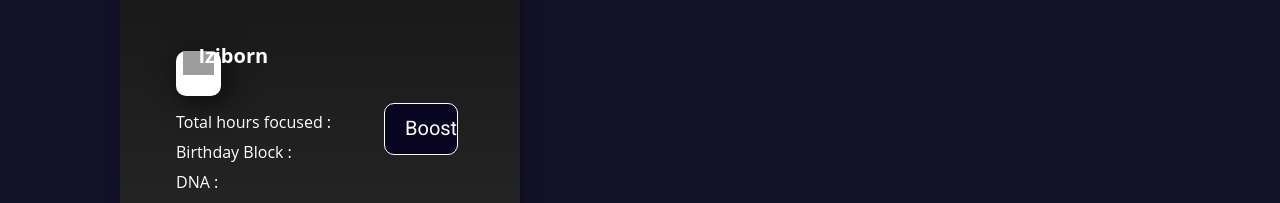
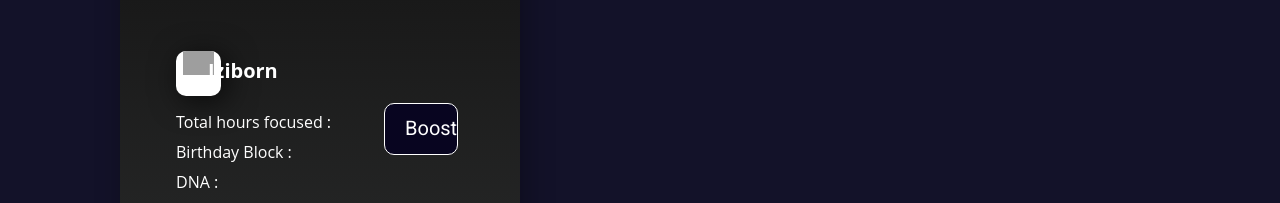
Before and after one commit to RobinBlockchain/RobinBlockchain.github.io, a plain HTML site: page details.html in a window 1280 px wide. Shown: the part 597-800 px from the top of the page. Drawn offline with nearby package versions, Linux system fonts and the light colour scheme; grey boxes are pictures that could not be loaded; a script that the page names is missing.

Commit message:
Update details.html

```diff
--- a/details.html
+++ b/details.html
@@ -332,8 +332,8 @@
   color: #fff;
   font-weight: bold;
   font-size:20px;
-  margin-left: 12%;
-  top: 4%;
+  margin-left: 15%;
+  top: 13%;
 }
 
 
```
